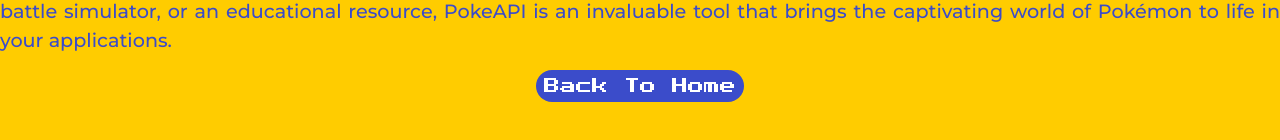
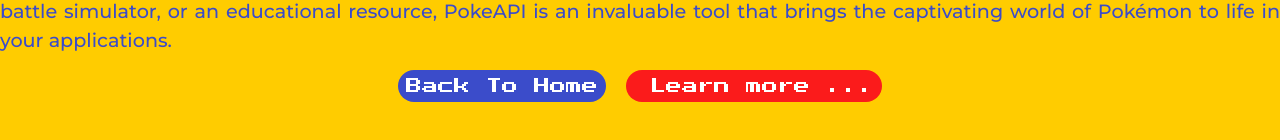
Before and after one commit to doolyawit/my-react-app, a React (Vite) app: page /about in a window 1280 px wide. Shown: the part 642-782 px from the top of the page. Built offline with nearby package versions, Linux system fonts and the light colour scheme.

Commit message:
final version

```diff
--- a/src/About.tsx
+++ b/src/About.tsx
@@ -35,6 +35,14 @@
       <Link to={`/`} className="roundButton back">
         Back To Home
       </Link>
+      <Link
+        to={"https://pokeapi.co/"}
+        target="_blank"
+        className="roundButton more"
+      >
+        {" "}
+        Learn more ...
+      </Link>
     </>
   );
 }
--- a/src/App.css
+++ b/src/App.css
@@ -86,6 +86,7 @@
 .new-poke {
   background-color: #fb1b1b;
   border: none;
+  color: white;
 }
 .new-poke:hover {
   color: #ffcc00;
@@ -106,3 +107,7 @@
   color: #3b4cca;
   font-size: 1.2rem;
 }
+.more {
+  background-color: #fb1b1b;
+  margin-left: 20px;
+}
--- a/src/Clicked.tsx
+++ b/src/Clicked.tsx
@@ -4,7 +4,7 @@
   const [count, setCount] = useState(0);
 
   useEffect(() => {
-    console.log(`💥`);
+    console.log(`Clicked !!💥`);
   });
   return (
     <>
```
